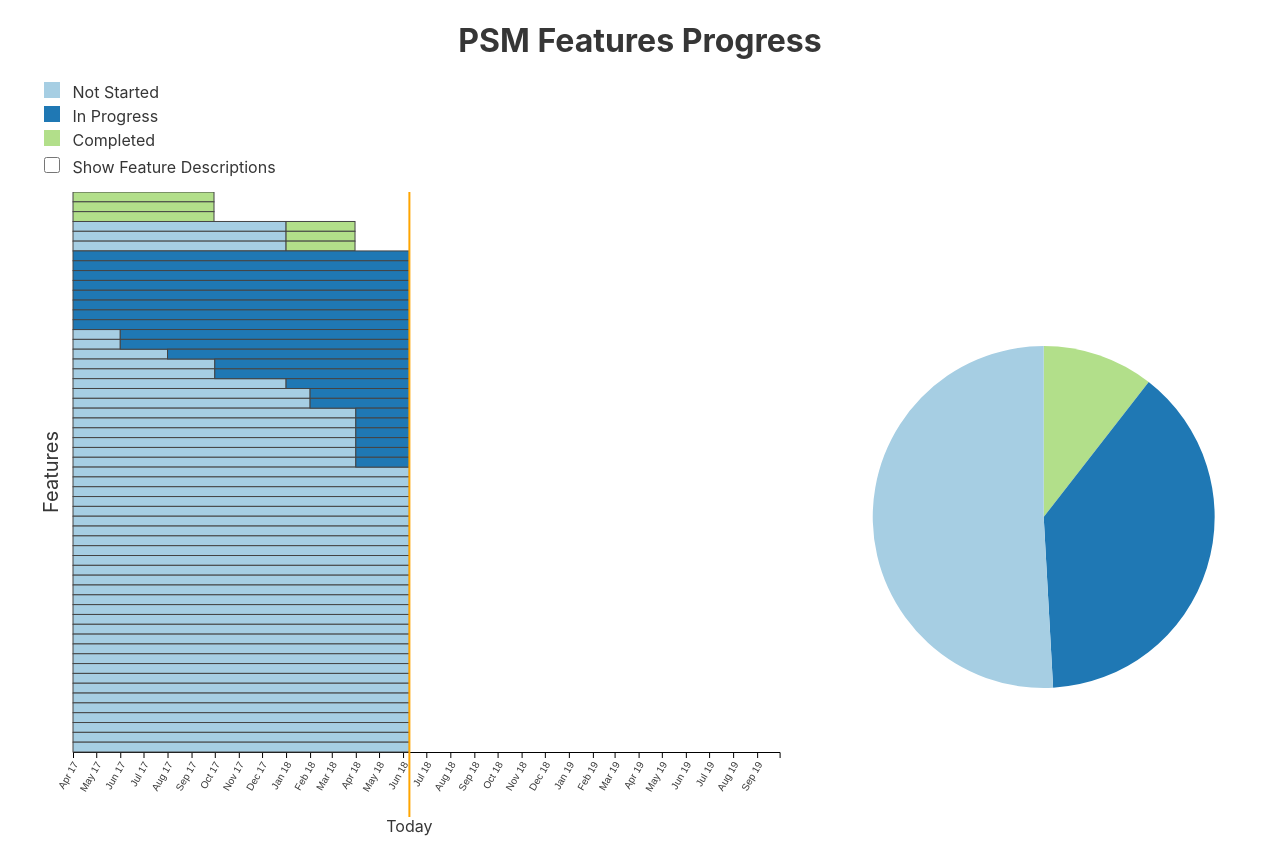
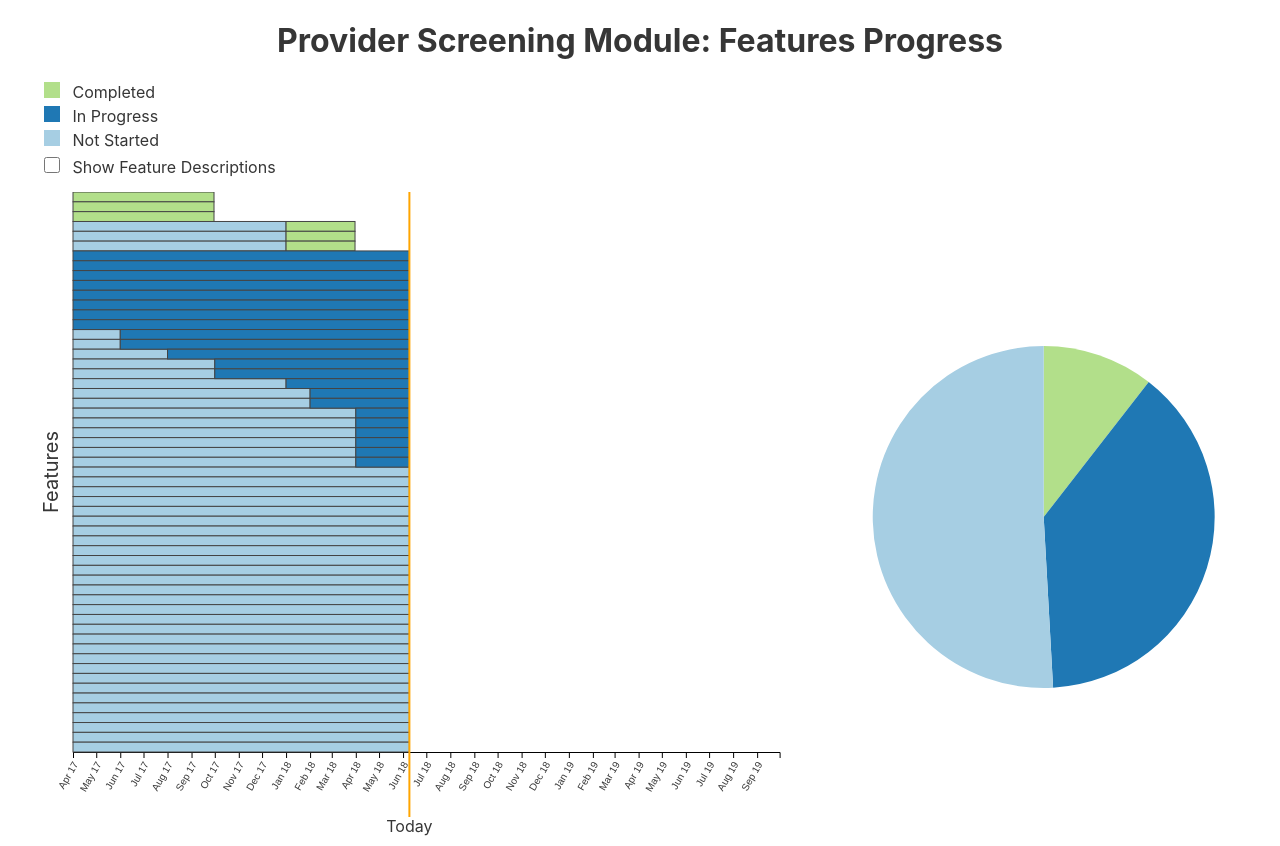
Before and after one commit to SolutionGuidance/psm-dashboard, a plain HTML site: page index.html in a window 1280 px wide. Drawn offline with Linux system fonts and the light colour scheme.

Commit message:
Cosmetic changes to front page
Expand "PSM" acronym and change the order of colors in the legend.

```diff
--- a/index.html
+++ b/index.html
@@ -212,16 +212,16 @@
 </head>
 
 <body>
-  <h1>PSM Features Progress</h1>
+  <h1>Provider Screening Module: Features Progress</h1>
   <div class="legend">
     <p>
-      <span class="color not-started"></span> Not Started
+      <span class="color completed"></span> Completed
     </p>
     <p>
       <span class="color in-progress"></span> In Progress
     </p>
     <p>
-      <span class="color completed"></span> Completed
+      <span class="color not-started"></span> Not Started
     </p>
     <input type="checkbox" id="showFeatureDescriptions"> Show Feature Descriptions
   </div>
```
